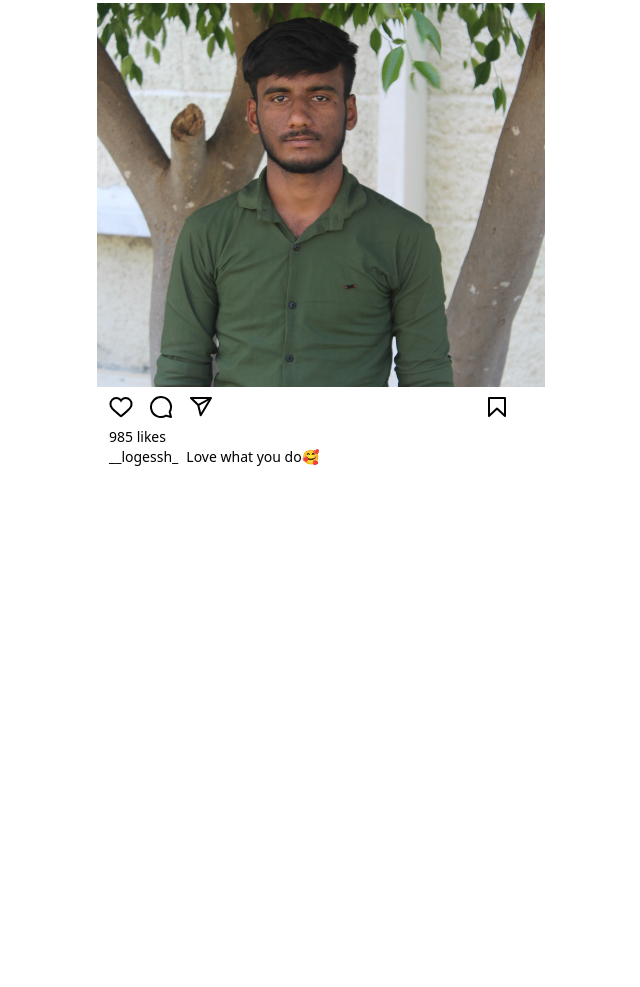
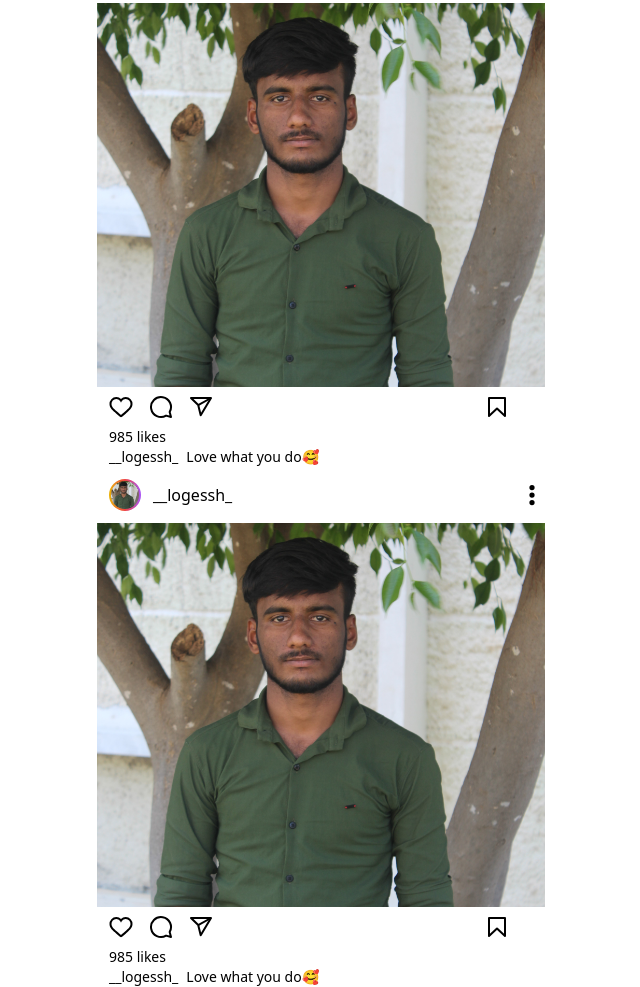
Before and after one commit to logeshjawhr/Instagram-UI-Clone, a website built with Vite: page white.html in a window 1280 px wide. Shown: the part 699-1686 px from the top of the page, without its empty margins (319-959 px from the left). Before the commit the page ends 1166 px from the top, so only its background shows below. Built offline with nearby package versions, Linux system fonts and the light colour scheme.

Commit message:
bug cleared

```diff
--- a/index.html
+++ b/index.html
@@ -5,6 +5,7 @@
     <meta name="viewport" content="width=device-width, initial-scale=1.0" />
     <title>Document</title>
     <link rel="stylesheet" href="main.css" />
+    <link rel="stylesheet" href="style.css">
   </head>
   <body class="bg-black max-w-md mx-auto">
     <header
@@ -209,7 +210,7 @@
       <div class="pl-3 pt-2 text-white flex">
         <div class="flex space-x-4">
           <span
-            ><svg
+          class= "text-white hover:text-red-600 cursor-pointer "><svg
               aria-label="Like"
               class="x1lliihq x1n2onr6 xyb1xck"
               fill="currentColor"
@@ -217,6 +218,8 @@
               role="img"
               viewBox="0 0 24 24"
               width="24"
+
+
             >
               <title>Like</title>
               <path
@@ -352,7 +355,7 @@
       <div class="pl-3 pt-2 text-white flex">
         <div class="flex space-x-4">
           <span
-            ><svg
+          class= "text-white hover:text-red-600 cursor-pointer "><svg
               aria-label="Like"
               class="x1lliihq x1n2onr6 xyb1xck"
               fill="currentColor"
--- a/white.html
+++ b/white.html
@@ -6,7 +6,7 @@
     <title>Document</title>
     <link rel="stylesheet" href="main.css" />
   </head>
-  <body class="bg-white text-black max-w-md mx-auto">
+  <body class="bg-white text-black max-w-md mx-auto ">
     <header
       class="bg-white-950 flex items-center px-3 py-2  text-black space-x-4 justify-between"
     >
@@ -185,7 +185,7 @@
               width="24"
               height="24"
               viewBox="0 0 256 256"
-              class="text-gray-400 cursor-pointer hover:text-black"
+              class="text-gray-500 cursor-pointer hover:text-black"
             >
               <path
                 fill="currentColor"
@@ -209,7 +209,7 @@
       <div class="pl-3 pt-2 text-black flex">
         <div class="flex space-x-4">
           <span
-            ><svg
+          class= " hover:text-red-600 cursor-pointer "><svg
               aria-label="Like"
               class="x1lliihq x1n2onr6 xyb1xck"
               fill="currentColor"
@@ -324,7 +324,7 @@
                 width="24"
                 height="24"
                 viewBox="0 0 256 256"
-                class="text-gray-400 cursor-pointer hover:text-black"
+                class="text-gray-500 cursor-pointer hover:text-black"
               >
                 <path
                   fill="currentColor"
@@ -348,7 +348,7 @@
         <div class="pl-3 pt-2 text-black flex">
           <div class="flex space-x-4">
             <span
-              ><svg
+            class= " hover:text-red-600 cursor-pointer "><svg
                 aria-label="Like"
                 class="x1lliihq x1n2onr6 xyb1xck"
                 fill="currentColor"
@@ -443,5 +443,145 @@
         </div>
       </section>
 
+      <section>
+        <!-- Chat name -->
+        <div class="pt-3 pl-3 pb-3 flex text-black text-center space-x-3">
+          <div>
+            <img
+              src="./assets/my.JPG"
+              alt=""
+              class="h-8 w-8 rounded-full object-cover rounded-full bg-gradient-to-r from-yellow-500 via-red-500 to-purple-500 p-0.5"
+            />
+          </div>
+          <div class="flex items-center space-x-72">
+            <span class="cursor-pointer"><a href="#">__logessh_</a></span>
+            <span>
+              <svg
+                xmlns="http://www.w3.org/2000/svg"
+                width="24"
+                height="24"
+                viewBox="0 0 256 256"
+                class="text-gray-500 cursor-pointer hover:text-black"
+              >
+                <path
+                  fill="currentColor"
+                  d="M156 128a28 28 0 1 1-28-28a28 28 0 0 1 28 28m-28-52a28 28 0 1 0-28-28a28 28 0 0 0 28 28m0 104a28 28 0 1 0 28 28a28 28 0 0 0-28-28"
+                />
+              </svg>
+            </span>
+          </div>
+        </div>
+
+        <!-- Post -->
+        <div>
+          <img
+            src="./assets/my.JPG"
+            alt=""
+            width="460px"
+          />
+        </div>
+
+        <!-- Buttons -->
+        <div class="pl-3 pt-2 text-black flex">
+          <div class="flex space-x-4">
+            <span
+            class= " hover:text-red-600 cursor-pointer "><svg
+                aria-label="Like"
+                class="x1lliihq x1n2onr6 xyb1xck"
+                fill="currentColor"
+                height="24"
+                role="img"
+                viewBox="0 0 24 24"
+                width="24"
+              >
+                <title>Like</title>
+                <path
+                  d="M16.792 3.904A4.989 4.989 0 0 1 21.5 9.122c0 3.072-2.652 4.959-5.197 7.222-2.512 2.243-3.865 3.469-4.303 3.752-.477-.309-2.143-1.823-4.303-3.752C5.141 14.072 2.5 12.167 2.5 9.122a4.989 4.989 0 0 1 4.708-5.218 4.21 4.21 0 0 1 3.675 1.941c.84 1.175.98 1.763 1.12 1.763s.278-.588 1.11-1.766a4.17 4.17 0 0 1 3.679-1.938m0-2a6.04 6.04 0 0 0-4.797 2.127 6.052 6.052 0 0 0-4.787-2.127A6.985 6.985 0 0 0 .5 9.122c0 3.61 2.55 5.827 5.015 7.97.283.246.569.494.853.747l1.027.918a44.998 44.998 0 0 0 3.518 3.018 2 2 0 0 0 2.174 0 45.263 45.263 0 0 0 3.626-3.115l.922-.824c.293-.26.59-.519.885-.774 2.334-2.025 4.98-4.32 4.98-7.94a6.985 6.985 0 0 0-6.708-7.218Z"
+                ></path></svg>
+              </span>
+            <span
+              ><svg
+                aria-label="Comment"
+                class="x1lliihq x1n2onr6 x5n08af"
+                fill="currentColor"
+                height="24"
+                role="img"
+                viewBox="0 0 24 24"
+                width="24"
+              >
+                <title>Comment</title>
+                <path
+                  d="M20.656 17.008a9.993 9.993 0 1 0-3.59 3.615L22 22Z"
+                  fill="none"
+                  stroke="currentColor"
+                  stroke-linejoin="round"
+                  stroke-width="2"
+                ></path></svg>
+              </span>
+            <span
+              ><svg
+                aria-label="Share Post"
+                class="x1lliihq x1n2onr6 x5n08af"
+                fill="currentColor"
+                height="24"
+                role="img"
+                viewBox="0 0 24 24"
+                width="24"
+              >
+                <title>Share Post</title>
+                <line
+                  fill="none"
+                  stroke="currentColor"
+                  stroke-linejoin="round"
+                  stroke-width="2"
+                  x1="22"
+                  x2="9.218"
+                  y1="3"
+                  y2="10.083"
+                ></line>
+                <polygon
+                  fill="none"
+                  points="11.698 20.334 22 3.001 2 3.001 9.218 10.084 11.698 20.334"
+                  stroke="currentColor"
+                  stroke-linejoin="round"
+                  stroke-width="2"
+                ></polygon>
+              </svg>
+            </span>
+            <div class="flex pl-64">
+              <svg
+                aria-label="Save"
+                class="x1lliihq x1n2onr6 x5n08af"
+                fill="currentColor"
+                height="24"
+                role="img"
+                viewBox="0 0 24 24"
+                width="24"
+              >
+                <title>Save</title>
+                <polygon
+                  fill="none"
+                  points="20 21 12 13.44 4 21 4 3 20 3 20 21"
+                  stroke="currentColor"
+                  stroke-linecap="round"
+                  stroke-linejoin="round"
+                  stroke-width="2"
+                ></polygon>
+              </svg>
+            </div>
+          </div>
+        </div>
+        <div class="text-black pl-3 pt-2 text-sm">
+          <div>985 likes</div>
+          <div class="flex text-center">
+            <a href="#">__logessh_</a>
+            <p class="pl-2">Love what you do&#129392;</p>
+          </div>
+        </div>
+      </section>
+
+<!-- Footer -->
+
+
   </body>
 </html>
```
Also changed, not shown: counter.js (deleted, +0 -9 lines).
